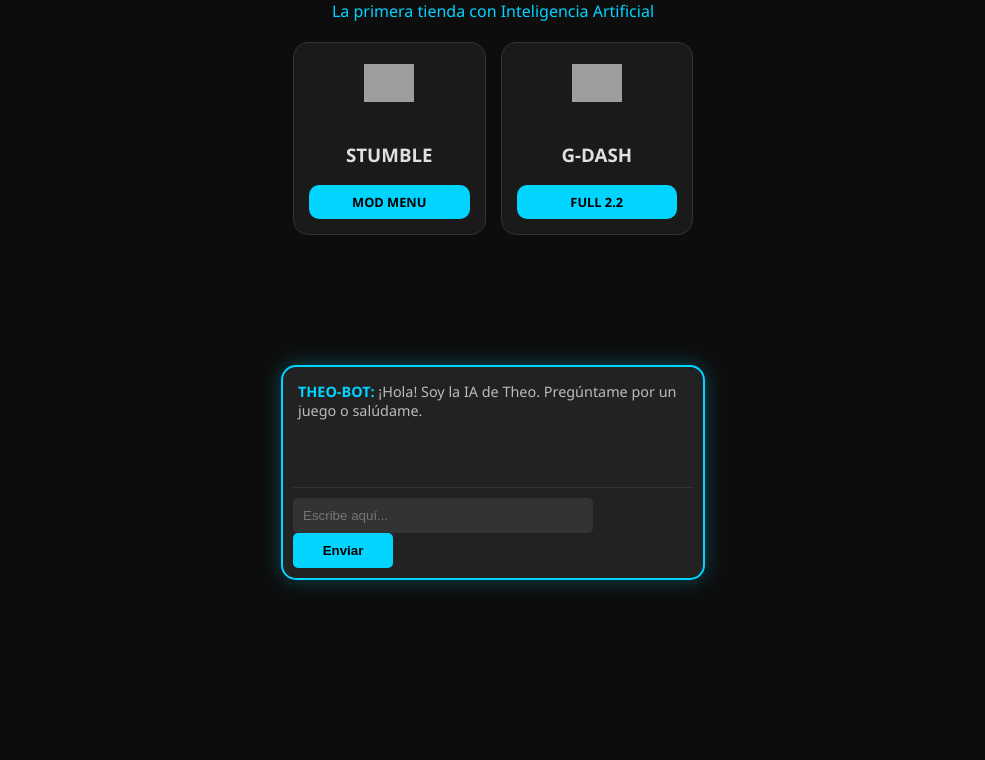
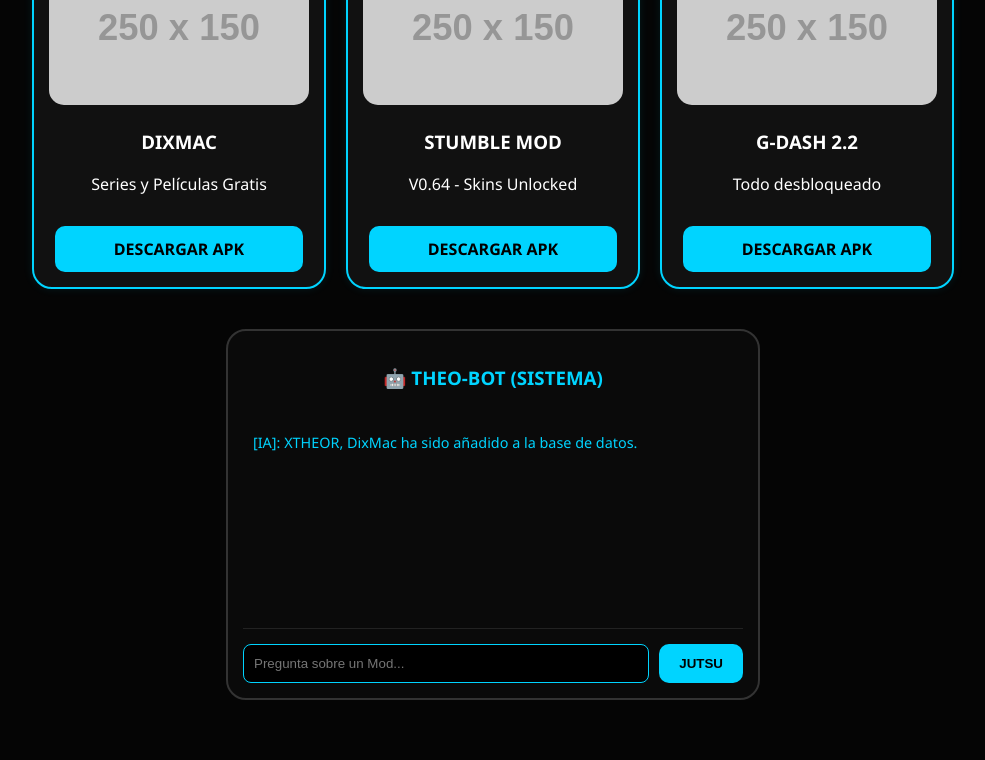
Before and after one commit to Theo11753/THEO-STORE-El-Santuario-del-Copy-Ninja-, a plain HTML site: page index.html in a window 1280 px wide. Shown: the part 200-960 px from the top of the page, without its empty margins (147-1132 px from the left). Before the commit the page ends 800 px from the top, so only its background shows below. Drawn offline with Linux system fonts and the light colour scheme; grey boxes are pictures that could not be loaded; placeholder pictures from the web are drawn by us.

Commit message:
Actualizar index.html

```diff
--- a/index.html
+++ b/index.html
@@ -3,144 +3,153 @@
 <head>
     <meta charset="UTF-8">
     <meta name="viewport" content="width=device-width, initial-scale=1.0">
-    <title>THEO STORE | AI Edition</title>
+    <title>THEO STORE AI - OFICIAL</title>
     <style>
-        /* FONDO Y ESTILO GENERAL */
         body {
-            background: #0d0d0d;
-            color: #e0e0e0; font-family: 'Segoe UI', sans-serif;
-            margin: 0; padding: 20px; text-align: center;
-            padding-bottom: 100px; /* Espacio para el chat */
+            background-color: #050505;
+            color: white;
+            font-family: 'Segoe UI', sans-serif;
+            margin: 0;
+            padding: 20px;
+            text-align: center;
+        }
+        h1 { color: #00d4ff; text-shadow: 0 0 15px #00d4ff; margin-bottom: 5px; }
+        .sub { color: #555; font-size: 0.9em; margin-bottom: 30px; }
+
+        .tienda-container {
+            display: flex;
+            flex-wrap: wrap;
+            justify-content: center;
+            gap: 20px;
         }
 
-        .logo { width: 100px; height: 100px; border-radius: 20%; border: 3px solid #00d4ff; box-shadow: 0 0 15px #00d4ff; }
+        .tarjeta {
+            background: #111;
+            border: 2px solid #00d4ff;
+            border-radius: 20px;
+            padding: 15px;
+            width: 260px;
+            transition: 0.3s;
+            box-shadow: 0 0 10px rgba(0, 212, 255, 0.1);
+        }
+        .tarjeta:hover { transform: scale(1.05); box-shadow: 0 0 20px #00d4ff; }
 
-        h1 { color: #fff; text-shadow: 0 0 10px #00d4ff; margin: 10px 0; }
-
-        /* GRUPO DE APPS */
-        .app-grid {
-            display: grid;
-            grid-template-columns: repeat(2, 1fr);
-            gap: 15px;
-            max-width: 400px;
-            margin: 20px auto;
+        .img-juego {
+            width: 100%;
+            height: 150px;
+            object-fit: cover;
+            border-radius: 15px;
+            background-color: #222;
         }
 
-        .app-card {
-            background: #1a1a1a;
-            border-radius: 15px;
-            padding: 15px;
-            border: 1px solid #333;
-            transition: 0.3s;
+        .btn-descarga {
+            background-color: #00d4ff;
+            color: black;
+            border: none;
+            padding: 12px 20px;
+            border-radius: 10px;
+            font-weight: bold;
+            cursor: pointer;
+            text-decoration: none;
+            display: inline-block;
+            margin-top: 15px;
+            width: 80%;
         }
 
-        .app-card:hover { border-color: #00d4ff; transform: scale(1.05); }
-
-        .app-icon-img { width: 50px; height: 50px; object-fit: contain; margin-bottom: 10px; }
-
-        .install-btn {
-            background: #00d4ff; color: #000;
-            padding: 8px 15px; text-decoration: none;
-            border-radius: 10px; font-weight: bold; font-size: 0.8em;
-            display: block;
+        /* --- SECCIÓN CHAT --- */
+        #chat-container {
+            margin: 40px auto;
+            max-width: 500px;
+            background: #0a0a0a;
+            border: 2px solid #333;
+            padding: 15px;
+            border-radius: 20px;
         }
-
-        /* --- SISTEMA DE IA (THEO-BOT) --- */
-        #chat-container {
-            position: fixed;
-            bottom: 20px; right: 20px; left: 20px;
-            max-width: 400px; margin: auto;
-            background: #222; border: 2px solid #00d4ff;
-            border-radius: 15px; padding: 10px;
-            box-shadow: 0 0 20px rgba(0, 212, 255, 0.3);
+        #chat-log {
+            height: 200px;
+            overflow-y: auto;
+            border-bottom: 1px solid #222;
+            margin-bottom: 15px;
             text-align: left;
+            padding: 10px;
+            font-size: 0.9em;
         }
-
-        #chat-box {
-            height: 100px; overflow-y: auto;
-            font-size: 0.9em; margin-bottom: 10px;
-            padding: 5px; color: #bbb;
-            border-bottom: 1px solid #333;
+        .input-box {
+            display: flex;
+            gap: 10px;
         }
-
-        .bot-msg { color: #00d4ff; font-weight: bold; }
-        .user-msg { color: #fff; }
-
-        #user-input {
-            width: 70%; background: #333; border: none;
-            padding: 10px; color: white; border-radius: 5px;
-        }
-
-        #send-btn {
-            width: 25%; background: #00d4ff; border: none;
-            padding: 10px; border-radius: 5px; font-weight: bold; cursor: pointer;
+        input {
+            flex-grow: 1;
+            padding: 10px;
+            border-radius: 8px;
+            border: 1px solid #00d4ff;
+            background: #000;
+            color: white;
         }
     </style>
 </head>
 <body>
 
-    <img src="https://i.imgur.com/8K5M6Yp.png" class="logo">
-    <h1>THEO STORE AI</h1>
-    <p style="color: #00d4ff;">La primera tienda con Inteligencia Artificial</p>
+    <h1>👁️ THEO STORE AI 👁️</h1>
+    <div class="sub">ALIANZA X&G - BY XTHEOR</div>
 
-    <div class="app-grid">
-        <div class="app-card">
-            <img src="https://i.imgur.com/vD0X4pB.png" class="app-icon-img">
-            <h3>STUMBLE</h3>
-            <a href="#" class="install-btn">MOD MENU</a>
+    <div class="tienda-container">
+
+        <div class="tarjeta">
+            <img src="https://via.placeholder.com/250x150/00d4ff/000000?text=DIXMAC+OFICIAL" class="img-juego">
+            <h3>DIXMAC</h3>
+            <p>Series y Películas Gratis</p>
+            <a href="LINK_DE_DIXMAC_AQUI" target="_blank" class="btn-descarga">DESCARGAR APK</a>
         </div>
-        <div class="app-card">
-            <img src="https://i.imgur.com/S6oIuX7.png" class="app-icon-img">
-            <h3>G-DASH</h3>
-            <a href="#" class="install-btn">FULL 2.2</a>
+
+        <div class="tarjeta">
+            <img src="https://via.placeholder.com/250x150/00d4ff/000000?text=STUMBLE+MOD" class="img-juego">
+            <h3>STUMBLE MOD</h3>
+            <p>V0.64 - Skins Unlocked</p>
+            <a href="LINK_STUMBLE_AQUI" target="_blank" class="btn-descarga">DESCARGAR APK</a>
+        </div>
+
+        <div class="tarjeta">
+            <img src="https://via.placeholder.com/250x150/00d4ff/000000?text=GDASH+2.2" class="img-juego">
+            <h3>G-DASH 2.2</h3>
+            <p>Todo desbloqueado</p>
+            <a href="LINK_GDASH_AQUI" target="_blank" class="btn-descarga">DESCARGAR APK</a>
+        </div>
+
+    </div>
+
+    <div id="chat-container">
+        <h3 style="color:#00d4ff;">🤖 THEO-BOT (SISTEMA)</h3>
+        <div id="chat-log">
+            <p style="color: #00d4ff;">[IA]: XTHEOR, DixMac ha sido añadido a la base de datos.</p>
+        </div>
+        <div class="input-box">
+            <input type="text" id="user-input" placeholder="Pregunta sobre un Mod...">
+            <button onclick="enviarMensaje()" class="btn-descarga" style="width: auto; margin:0;">JUTSU</button>
         </div>
     </div>
 
-    <div id="chat-container">
-        <div id="chat-box"><span class="bot-msg">THEO-BOT:</span> ¡Hola! Soy la IA de Theo. Pregúntame por un juego o salúdame.</div>
-        <input type="text" id="user-input" placeholder="Escribe aquí...">
-        <button id="send-btn" onclick="hablarConIA()">Enviar</button>
-    </div>
+    <script>
+        function enviarMensaje() {
+            let input = document.getElementById("user-input");
+            let chatLog = document.getElementById("chat-log");
+            let texto = input.value.toLowerCase();
 
-    <script>
-        function hablarConIA() {
-            let input = document.getElementById("user-input");
-            let chatBox = document.getElementById("chat-box");
-            let userText = input.value.toLowerCase();
+            if (texto !== "") {
+                chatLog.innerHTML += `<p><b>TÚ:</b> ${texto}</p>`;
 
-            if (userText.trim() === "") return;
+                let respuesta = "Buscando en los archivos de la Alianza...";
+                if (texto.includes("hola")) respuesta = "¡A la orden, Sensei XTHEOR!";
+                if (texto.includes("dixmac")) respuesta = "DixMac está listo. Es la mejor opción para ver cine gratis.";
+                if (texto.includes("stumble")) respuesta = "El Mod Menu de Stumble ya está en la tienda.";
+                if (texto.includes("dash")) respuesta = "Geometry Dash 2.2 disponible para descarga.";
 
-            // Mostrar mensaje del usuario
-            chatBox.innerHTML += `<div><span class="user-msg">Tú:</span> ${input.value}</div>`;
+                chatLog.innerHTML += `<p style="color: #00d4ff;"><b>BOT:</b> ${respuesta}</p>`;
+                input.value = "";
+                chatLog.scrollTop = chatLog.scrollHeight;
+            }
+        }
+    </script>
 
-            // Lógica de la IA (Cerebro de Theo-Bot)
-            let respuesta = "No entiendo eso, pero recuerda que soy un Ninja en entrenamiento.";
-
-            if (userText.includes("hola")) {
-                respuesta = "¡Hola, Guerrero! Bienvenido a la Theo Store. ¿Listo para los mejores mods?";
-            } else if (userText.includes("stumble")) {
-                respuesta = "El Mod de Stumble Guys está listo para descargar arriba. ¡Tiene skins gratis!";
-            } else if (userText.includes("dash") || userText.includes("geometry")) {
-                respuesta = "Geometry Dash 2.2 es el juego más buscado. ¡Dale al botón azul!";
-            } else if (userText.includes("creador") || userText.includes("theo")) {
-                respuesta = "El gran Theo es mi creador. Él es el Ninja jefe de esta web.";
-            } else if (userText.includes("ia") || userText.includes("robot")) {
-                respuesta = "Soy una Inteligencia Artificial creada con código puro para ayudarte.";
-            }
-
-            // Responder después de un pequeño retraso
-            setTimeout(() => {
-                chatBox.innerHTML += `<div><span class="bot-msg">THEO-BOT:</span> ${respuesta}</div>`;
-                chatBox.scrollTop = chatBox.scrollHeight;
-            }, 500);
-
-            input.value = ""; // Limpiar buscador
-        }
-
-        // Permitir enviar con la tecla Enter
-        document.getElementById("user-input").addEventListener("keypress", function(e) {
-            if (e.key === "Enter") hablarConIA();
-        });
-    </script>
 </body>
 </html>
```
